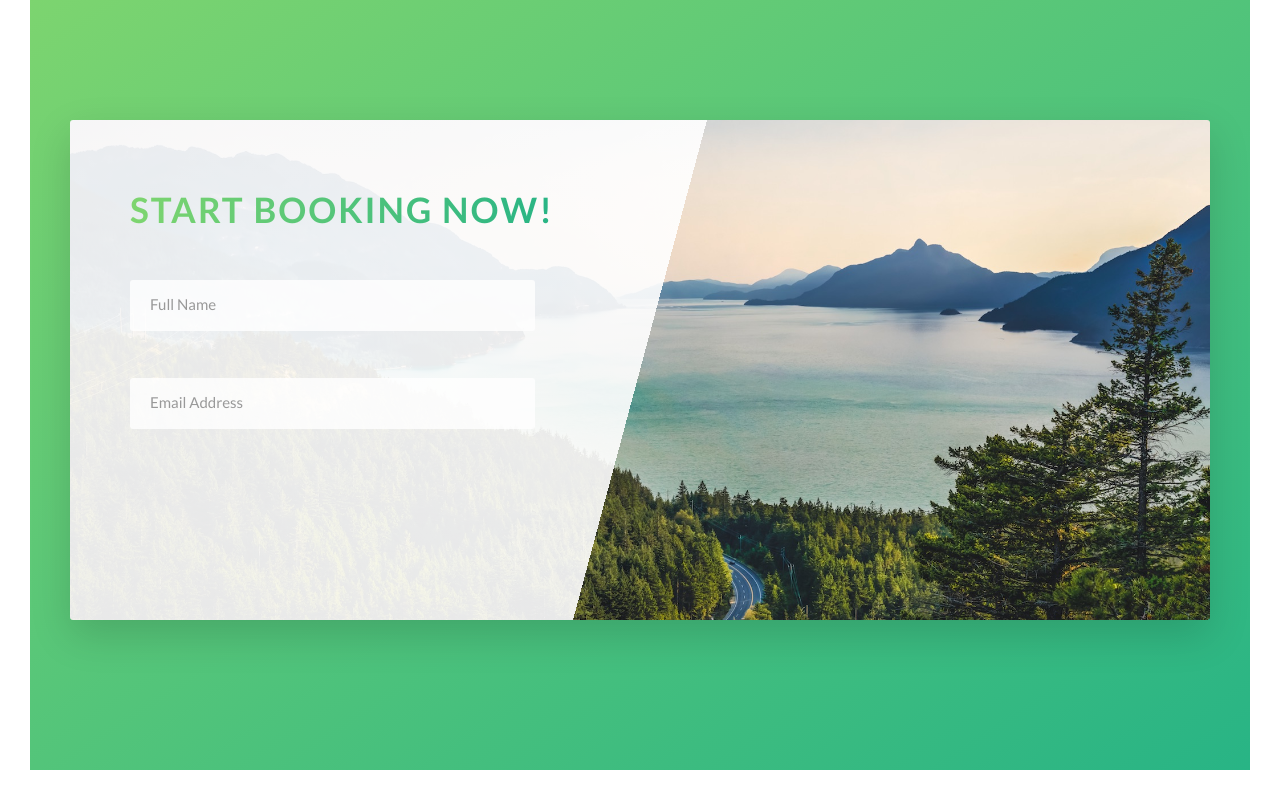
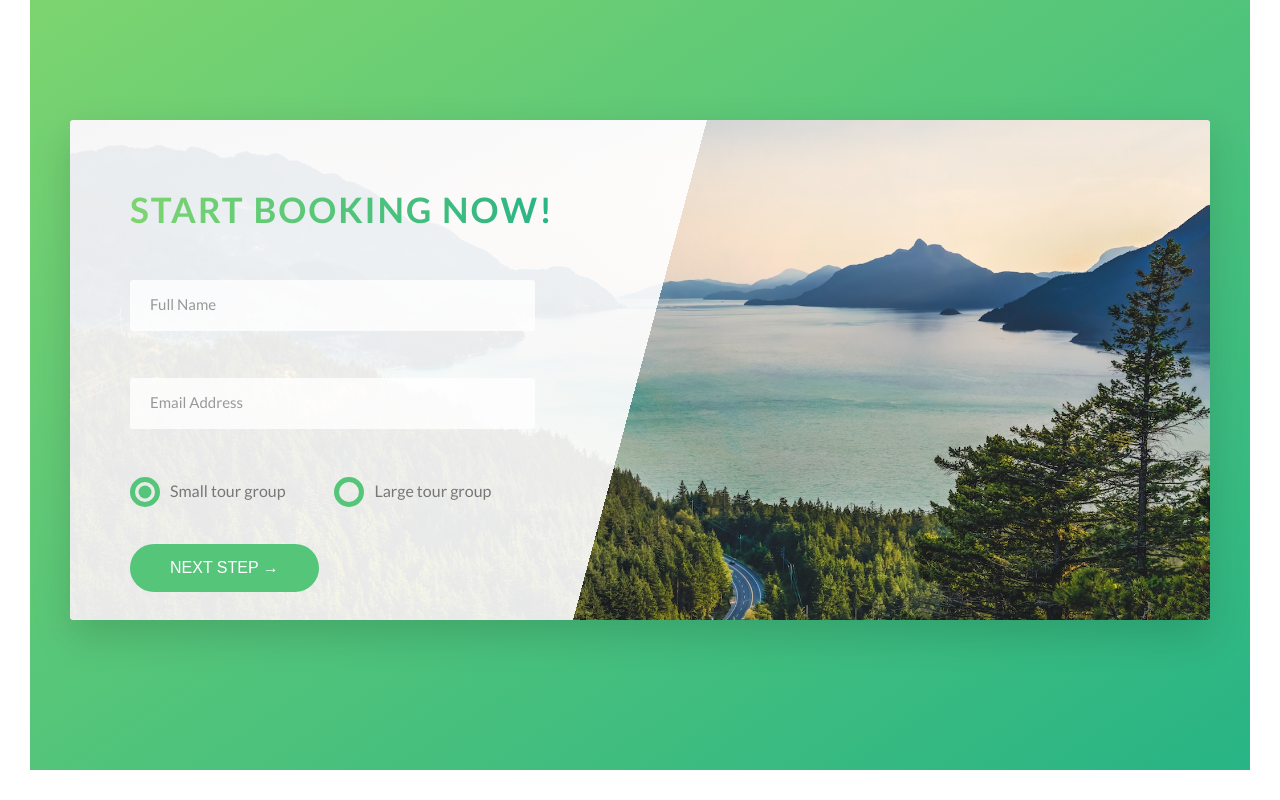
Before and after one commit to msemionova/natours, a website: page index.html in a window 1280 px wide. Shown: the part 4507-5307 px from the top of the page. Drawn offline with Linux system fonts and the light colour scheme.

Commit message:
Finished form layout;

```diff
--- a/index.html
+++ b/index.html
@@ -259,6 +259,27 @@
                                     <input type="email" class="form__input" placeholder="Email Address" id="email" required>
                                     <label for="email" class="form__label">Email Address</label>
                                 </div>
+
+                                <div class="form__group u-margin-bottom-medium">
+                                    <div class="form__radio-group">
+                                        <input type="radio" class="form__radio-input" id="small-group" name="group-size" checked>
+                                        <label for="small-group" class="form__radio-label">
+                                            <span class="form__radio-button"></span>
+                                            Small tour group
+                                        </label>
+                                    </div>
+                                    <div class="form__radio-group">
+                                        <input type="radio" class="form__radio-input" id="large-group" name="group-size">
+                                        <label for="large-group" class="form__radio-label">
+                                            <span class="form__radio-button"></span>
+                                            Large tour group
+                                        </label>
+                                    </div>
+                                </div>
+
+                                <div class="form__group">
+                                    <button class="btn btn--green">Next step &rarr;</button>
+                                </div>
                             </form>
                         </div>
                     </div>
--- a/sass/base/_utilities.scss
+++ b/sass/base/_utilities.scss
@@ -1,8 +1,8 @@
-.u-center-text { text-align: center; }
+.u-center-text { text-align: center !important; }
 
-.u-margin-bottom-small { margin-bottom: 1.5rem; }
-.u-margin-bottom-medium { margin-bottom: 4rem; }
-.u-margin-bottom-large { margin-bottom: 8rem; }
+.u-margin-bottom-small { margin-bottom: 1.5rem !important; }
+.u-margin-bottom-medium { margin-bottom: 4rem !important; }
+.u-margin-bottom-large { margin-bottom: 8rem !important; }
 
-.u-margin-top-large { margin-top: 8rem; }
-.u-margin-top-huge { margin-top: 10rem; }
+.u-margin-top-large { margin-top: 8rem !important; }
+.u-margin-top-huge { margin-top: 10rem !important; }
--- a/sass/components/_button.scss
+++ b/sass/components/_button.scss
@@ -1,4 +1,5 @@
 .btn {
+    &,
     &:link,
     &:visited {
         font-size: $default-font-size;
@@ -9,6 +10,10 @@
         border-radius: $border-radius-large;
         transition: all 200ms;
         position: relative;
+
+        //Change for <button> element
+        border: none;
+        cursor: pointer;
     }
 
     &:hover {
@@ -21,7 +26,9 @@
         }
     }
 
-    &:active {
+    &:active,
+    &:focus {
+        outline: none;
         transform: translateY(-.1rem);
         box-shadow: $shadow-extra-small;
     }
--- a/sass/components/_form.scss
+++ b/sass/components/_form.scss
@@ -14,6 +14,7 @@
         border-bottom: 3px solid transparent;
         width: 90%;
         display: block;
+        transition: all .3s;
 
         &:focus {
             outline: none;
@@ -44,4 +45,50 @@
         visibility: hidden;
         transform: translateY(-2rem);
     }
+
+    &__radio-group {
+        width: 45%;
+        display: inline-block;
+    }
+
+    &__radio-input {
+        display: none;
+    }
+
+    &__radio-label {
+        font-size: $default-font-size;
+        cursor: pointer;
+        position: relative;
+        padding-left: 4rem;
+    }
+
+    &__radio-button {
+        height: 3rem;
+        width: 3rem;
+        border: 5px solid $color-primary;
+        border-radius: 50%;
+        display: inline-block;
+        position: absolute;
+        left: 0;
+        top: -.4rem;
+
+        &::after {
+            content: "";
+            display: block;
+            height: 1.3rem;
+            width: 1.3rem;
+            border-radius: 50%;
+            position: absolute;
+            top: 50%;
+            left: 50%;
+            transform: translate(-50%, -50%);
+            background-color: $color-primary;
+            opacity: 0;
+            transition: opacity .2s;
+        }
+    }
+
+    &__radio-input:checked ~ &__radio-label &__radio-button::after {
+        opacity: 1;
+    }
 }
```
Also changed, not shown: sass/main.css, 1 other file.
